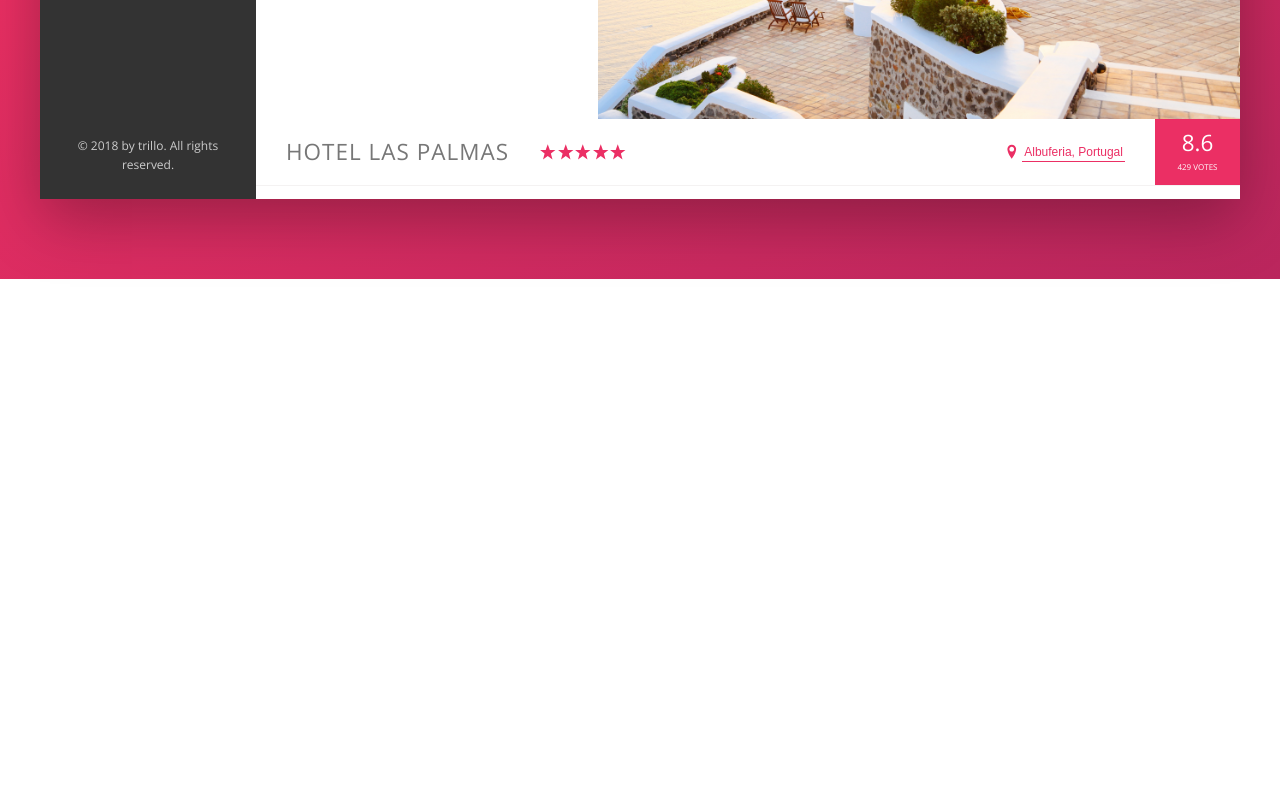
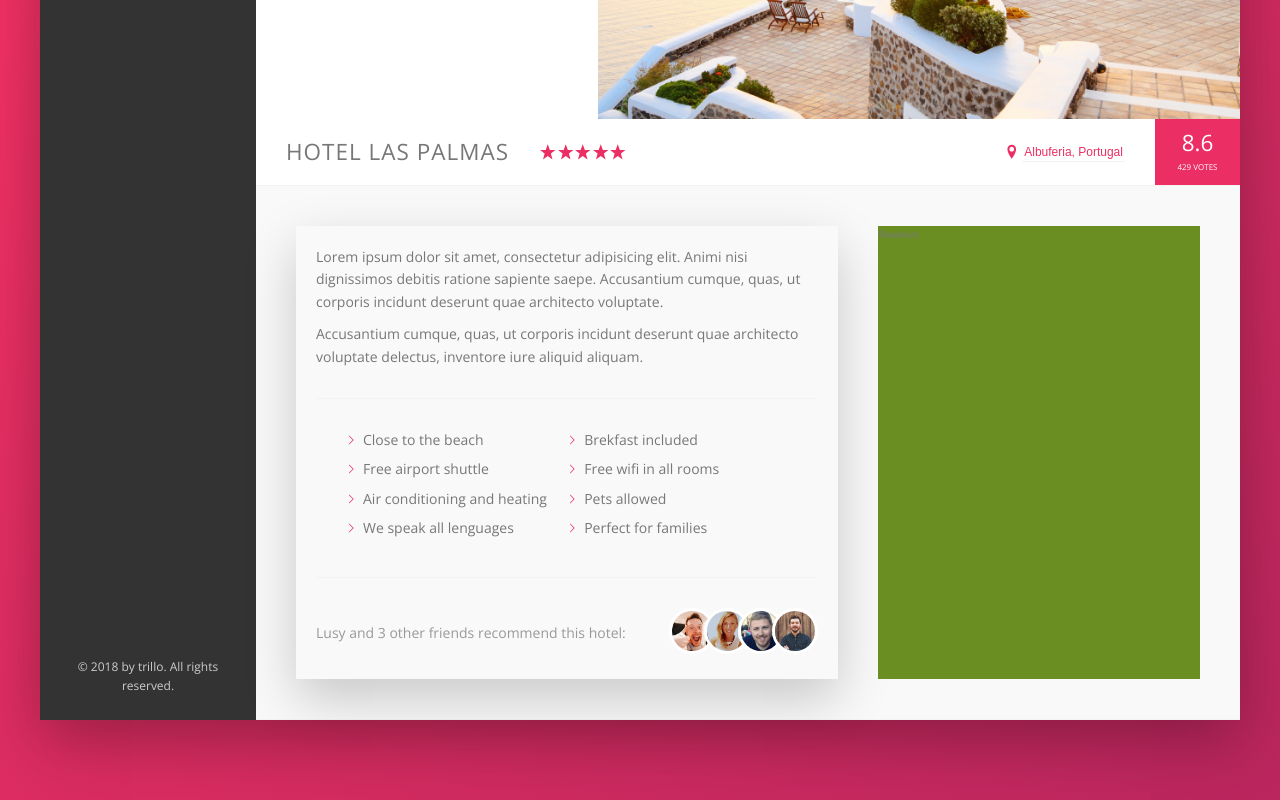
Before and after one commit to iprytula/advanced-css, a website: page trillo/index.html in a window 1280 px wide. Shown: the part 416-1216 px from the top of the page. Before the commit the page ends 800 px from the top, so only its background shows below. Drawn offline with nearby package versions, Linux system fonts and the light colour scheme.

Commit message:
create description

```diff
--- a/trillo/index.html
+++ b/trillo/index.html
@@ -125,9 +125,43 @@
             <div class="overview__rating-count">429 votes</div>
           </div>
         </div>
+        <div class="detail">
+          <div class="description">
+            <p class="paragraph">
+              Lorem ipsum dolor sit amet, consectetur adipisicing elit. Animi nisi dignissimos debitis ratione sapiente saepe. Accusantium
+              cumque, quas, ut corporis incidunt deserunt quae architecto voluptate.
+            </p>
+            <p class="paragraph">
+              Accusantium cumque, quas, ut corporis incidunt deserunt quae architecto voluptate delectus, inventore iure aliquid aliquam.
+            </p>
+            <ul class="list">
+              <li class="list__item">Close to the beach</li>
+              <li class="list__item">Brekfast included</li>
+              <li class="list__item">Free airport shuttle</li>
+              <li class="list__item">Free wifi in all rooms</li>
+              <li class="list__item">Air conditioning and heating</li>
+              <li class="list__item">Pets allowed</li>
+              <li class="list__item">We speak all lenguages</li>
+              <li class="list__item">Perfect for families</li>
+            </ul>
+            <div class="recommend">
+              <p class="recommend__count">
+                Lusy and 3 other friends recommend this hotel:
+              </p>
+              <div class="reccomend__friends">
+                <img src="img/user-1.jpg" alt="" class="recommend__photo">
+                <img src="img/user-2.jpg" alt="" class="recommend__photo">
+                <img src="img/user-3.jpg" alt="" class="recommend__photo">
+                <img src="img/user-4.jpg" alt="" class="recommend__photo">
+              </div>
+            </div>
+          </div>
+          <div class="user-reviews">
+            Rwwievs
+          </div>
       </main>
+      </div>
     </div>
-  </div>
 </body>
 
 </html>
--- a/trillo/sass/_base.scss
+++ b/trillo/sass/_base.scss
@@ -29,7 +29,10 @@ Grey dark 3: #999
   --color-dark-2: #777;
   --color-dark-3: #999;
 
+  --line: 1px solid var(--color-light-2);
+
   --shadow-dark: 0 2rem 6rem rgba(0, 0, 0, .3);
+  --shadow-light: 0 2rem 5rem rgba(0, 0, 0, 0.2);
 }
 
 * {
@@ -40,6 +43,7 @@ Grey dark 3: #999
 html {
   box-sizing: border-box;
   font-size: 62.5%; // 1rem = 10px, 10/16 = 62.5%
+  min-height: 100%;
 }
 
 *,
--- a/trillo/sass/_components.scss
+++ b/trillo/sass/_components.scss
@@ -212,7 +212,7 @@
 .overview {
   display: flex;
   align-items: center;
-  border-bottom: 1px solid var(--color-light-2);
+  border-bottom: var(--line);
 
   &__heading {
     font-size: 2.25rem;
@@ -281,7 +281,7 @@
   color: var(--color-primary);
   background-color: transparent;
   font-size: inherit;
-  border-bottom: 1px solid currentColor;
+  border-bottom: var(--line);
   padding-bottom: 2px;
   display: inline-block;
   cursor: pointer;
@@ -314,3 +314,79 @@
     box-shadow: none;
   }
 }
+
+/////////////////////////////
+// PARAGRAPH
+.paragraph {
+  &:not(:last-of-type) {
+    margin-bottom: 1rem;
+  }
+}
+
+/////////////////////////////
+// LIST
+.list {
+  list-style: none;
+  margin: 3rem 0;
+  padding: 3rem;
+  border-top: var(--line);
+  border-bottom: var(--line);
+
+  display: flex;
+  flex-wrap: wrap;
+
+  &__item {
+    flex: 0 0 50%;
+    margin-bottom: .7rem;
+
+    &:before {
+      content: "";
+      display: inline-block;
+      height: 1rem;
+      width: 1rem;
+      margin-right: 7px;
+
+      // Older browsers
+      // background-image: url(../img/chevron-thin-right.svg);
+      // background-size: cover;
+
+      // Newer browsers - masks
+      background-color: var(--color-primary);
+      mask-image: url(../img/chevron-thin-right.svg);
+      -webkit-mask-image: url(../img/chevron-thin-right.svg);
+      mask-size: cover;
+      -webkit-mask-size: cover;
+    }
+  }
+}
+
+/////////////////////////////
+// RECOMMEND
+.recommend {
+  font-size: 1.3rem;
+  color: var(--color-dark-3);
+
+  display: flex;
+  align-items: center;
+
+  &__count {
+    margin-right: auto;
+    font-size: 1.4rem;
+  }
+
+  &__friends {
+
+  }
+
+  &__photo {
+    box-sizing: content-box;
+    height: 4rem;
+    width: 4rem;
+    border-radius: 50%;
+    border: 3px solid #fff;
+
+    &:not(:last-child) {
+      margin-right: -1.5rem;
+    }
+  }
+}
--- a/trillo/sass/_layout.scss
+++ b/trillo/sass/_layout.scss
@@ -2,7 +2,7 @@
   max-width: 120rem;
   margin: 8rem auto;
   background-color: var(--color-light-2);
-  box-shadow:  var(--shadow-dark);
+  box-shadow: var(--shadow-dark);
 
   min-height: 50rem;
 }
@@ -11,7 +11,7 @@
   font-size: 1.4rem;
   height: 7rem;
   background-color: #fff;
-  border-bottom: 1px solid var(--color-light-2);
+  border-bottom: var(--line);
 
   display: flex;
   justify-content: space-between;
@@ -37,3 +37,23 @@
   flex: 1;
   background-color: #fff;
 }
+
+.detail {
+  display: flex;
+  padding: 4rem;
+  background-color: var(--color-light-1);
+  border-bottom: var(--line);
+}
+
+.description {
+  font-size: 1.4rem;
+  box-shadow: var(--shadow-light);
+  flex: 0 0 60%;
+  margin-right: 4rem;
+  padding: 2rem;
+}
+
+.user-reviews {
+  background-color: olivedrab;
+  flex: 1;
+}
```
Also changed, not shown: trillo/css/style.css.
